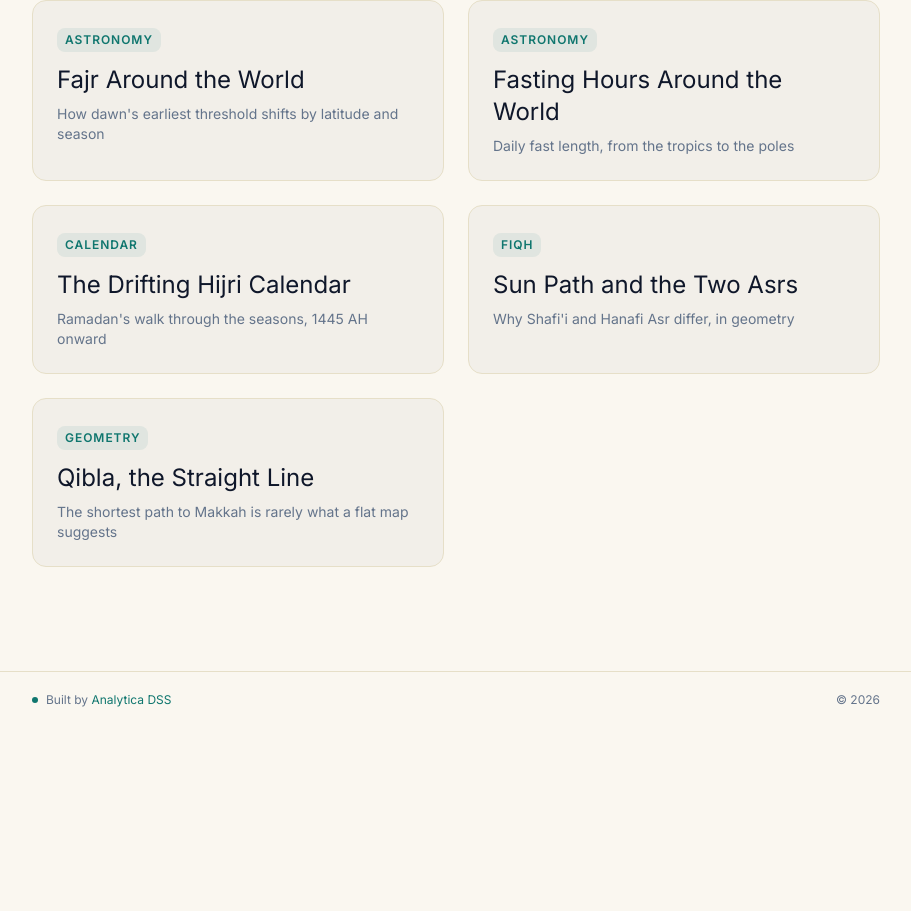
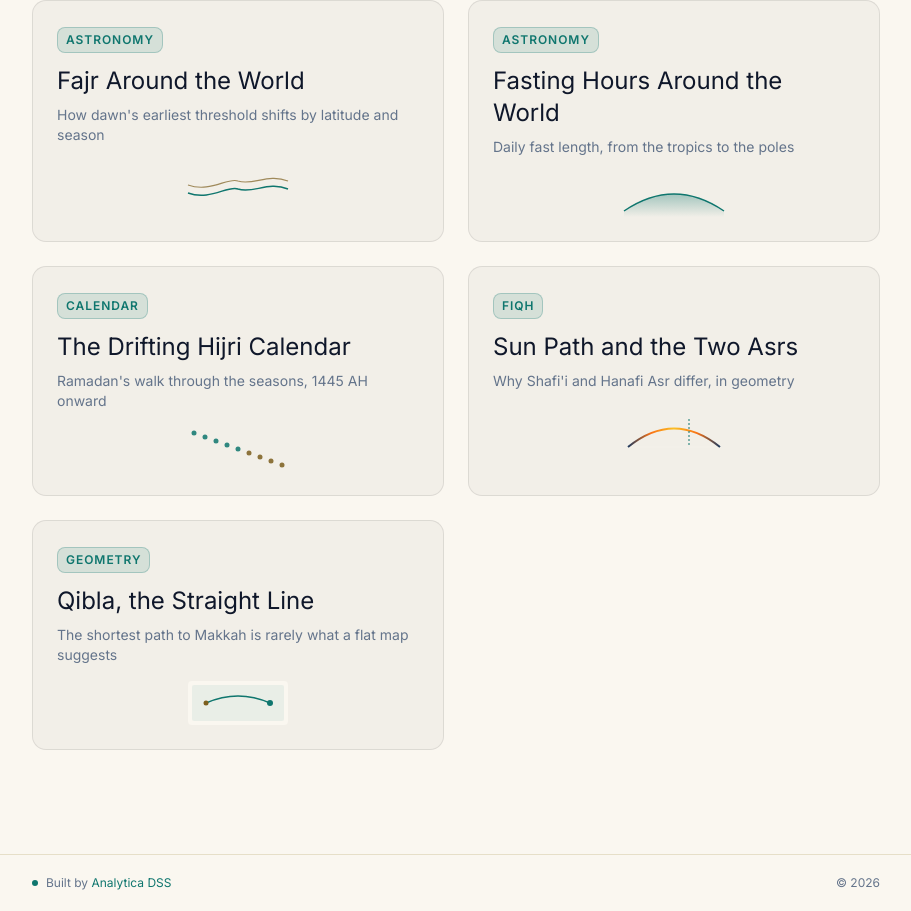
Before and after one commit to aousabdo/islamic-viz, a React (Vite) app: page /en/ in a window 1280 px wide. Shown: the part 273-1184 px from the top of the page, without its empty margins (184-1095 px from the left). Before the commit the page ends 1001 px from the top, so only its background shows below. Built offline with nearby package versions, Linux system fonts and the light colour scheme; a web font is replaced by a local one.

Commit message:
feat: glass VizCard with hover glow, mini chart previews, adaptive Chip

```diff
--- a/src/components/Chip.tsx
+++ b/src/components/Chip.tsx
@@ -1,7 +1,16 @@
+// src/components/Chip.tsx
 import type { ReactNode } from 'react';
+
 export default function Chip({ children }: { children: ReactNode }) {
   return (
-    <span className="inline-block text-xs uppercase tracking-[0.08em] font-semibold px-2 py-1 rounded-lg bg-[rgba(15,118,110,0.08)] text-accent">
+    <span
+      className="inline-block text-xs uppercase tracking-[0.08em] font-semibold px-2 py-1 rounded-lg"
+      style={{
+        background: 'color-mix(in srgb, var(--accent) 12%, transparent)',
+        color: 'var(--accent)',
+        border: '1px solid color-mix(in srgb, var(--accent) 25%, transparent)',
+      }}
+    >
       {children}
     </span>
   );
--- /dev/null
+++ b/src/components/MiniChart.tsx
@@ -0,0 +1,113 @@
+// src/components/MiniChart.tsx
+import type { VizSlug } from '../data/visualizations';
+
+/** Short unique prefix per slug for SVG gradient/filter IDs */
+const P: Record<VizSlug, string> = {
+  'fajr-globe':          'fg',
+  'fasting-hours':       'fh',
+  'hijri-drift':         'hd',
+  'sun-path-asr':        'sp',
+  'qibla-great-circle':  'qg',
+};
+
+export default function MiniChart({ slug }: { slug: VizSlug }) {
+  const p = P[slug];
+
+  switch (slug) {
+    case 'fajr-globe':
+      return (
+        <svg width="100%" height="44" viewBox="0 0 100 44" fill="none" aria-hidden="true">
+          {/* Fajr teal curve (U-shaped, lower in summer) */}
+          <path
+            d="M0 32 C22 40 40 24 50 28 C65 33 80 20 100 28"
+            stroke="var(--chart-1)"
+            strokeWidth="1.5"
+          />
+          {/* Sunrise gold curve (above Fajr) */}
+          <path
+            d="M0 24 C22 32 40 16 50 20 C65 25 80 12 100 20"
+            stroke="var(--chart-2)"
+            strokeWidth="1.2"
+            strokeOpacity="0.7"
+          />
+        </svg>
+      );
+
+    case 'fasting-hours':
+      return (
+        <svg width="100%" height="44" viewBox="0 0 100 44" fill="none" aria-hidden="true">
+          <defs>
+            <linearGradient id={`${p}-g`} x1="0" y1="0" x2="0" y2="1">
+              <stop offset="0%"   stopColor="var(--chart-1)" stopOpacity="0.35" />
+              <stop offset="100%" stopColor="var(--chart-1)" stopOpacity="0" />
+            </linearGradient>
+          </defs>
+          {/* Peak in summer (middle of year) */}
+          <path d="M0 38 Q50 4 100 38 L100 44 L0 44 Z" fill={`url(#${p}-g)`} />
+          <path d="M0 38 Q50 4 100 38" stroke="var(--chart-1)" strokeWidth="1.5" />
+        </svg>
+      );
+
+    case 'hijri-drift':
+      return (
+        <svg width="100%" height="44" viewBox="0 0 100 44" fill="none" aria-hidden="true">
+          {/* Diagonal scatter — teal for first half of Gregorian year, gold for second */}
+          {[0, 1, 2, 3, 4, 5, 6, 7, 8].map((i) => (
+            <circle
+              key={i}
+              cx={6 + i * 11}
+              cy={6 + (i * 4) % 36}
+              r={2.5}
+              fill={i < 5 ? 'var(--chart-1)' : 'var(--chart-2)'}
+              fillOpacity={0.85}
+            />
+          ))}
+        </svg>
+      );
+
+    case 'sun-path-asr':
+      return (
+        <svg width="100%" height="44" viewBox="0 0 100 44" fill="none" aria-hidden="true">
+          <defs>
+            <linearGradient id={`${p}-s`} x1="0" y1="0" x2="1" y2="0">
+              <stop offset="0%"   stopColor="#1e3a5f" />
+              <stop offset="25%"  stopColor="#f97316" />
+              <stop offset="50%"  stopColor="#fbbf24" />
+              <stop offset="75%"  stopColor="#f97316" />
+              <stop offset="100%" stopColor="#1e3a5f" />
+            </linearGradient>
+          </defs>
+          {/* Ground */}
+          <line x1="3" y1="40" x2="97" y2="40" stroke="rgba(255,255,255,0.12)" strokeWidth="1" />
+          {/* Sun arc with gradient stroke */}
+          <path d="M4 40 Q50 3 96 40" stroke={`url(#${p}-s)`} strokeWidth="2" />
+          {/* Asr marker */}
+          <line x1="65" y1="12" x2="65" y2="40" stroke="var(--chart-1)" strokeWidth="1" strokeDasharray="2 2" />
+        </svg>
+      );
+
+    case 'qibla-great-circle':
+      return (
+        <svg width="100%" height="44" viewBox="0 0 100 44" fill="none" aria-hidden="true">
+          {/* Ocean background */}
+          <rect width="100" height="44" fill="var(--bg)" rx="4" />
+          {/* Simplified land outline */}
+          <rect
+            x="4" y="4" width="92" height="36" rx="2"
+            fill="var(--map-land)"
+            stroke="rgba(255,255,255,0.08)"
+            strokeWidth="0.5"
+          />
+          {/* Great-circle arc */}
+          <path d="M18 22 Q50 8 82 22" stroke="var(--chart-1)" strokeWidth="1.5" />
+          {/* City dot */}
+          <circle cx="18" cy="22" r="2.5" fill="var(--chart-2)" />
+          {/* Makkah dot */}
+          <circle cx="82" cy="22" r="3" fill="var(--chart-1)" />
+        </svg>
+      );
+
+    default:
+      return null;
+  }
+}
--- a/src/components/VizCard.tsx
+++ b/src/components/VizCard.tsx
@@ -1,7 +1,10 @@
+// src/components/VizCard.tsx
+import { useState } from 'react';
 import { Link } from 'react-router-dom';
 import { useLang } from '../i18n/useLang';
 import type { VizSlug } from '../data/visualizations';
 import Chip from './Chip';
+import MiniChart from './MiniChart';
 
 type VizCardProps = {
   slug: VizSlug;
@@ -12,14 +15,53 @@ type VizCardProps = {
 
 export default function VizCard({ slug, title, subtitle, tag }: VizCardProps) {
   const { lang } = useLang();
+  const [hovered, setHovered] = useState(false);
+
   return (
     <Link
       to={`/${lang}/v/${slug}`}
-      className="block bg-surface rounded-2xl border border-rule p-6 hover:shadow-md transition no-underline text-ink"
+      className="relative block rounded-2xl p-6 no-underline overflow-hidden transition-all duration-300"
+      style={{
+        background: 'var(--surface)',
+        border: `1px solid ${hovered ? 'var(--border-h)' : 'var(--border)'}`,
+        color: 'var(--ink)',
+        boxShadow: hovered ? 'var(--glow-teal)' : 'none',
+        transform: hovered ? 'translateY(-2px)' : 'none',
+      }}
+      onMouseEnter={() => setHovered(true)}
+      onMouseLeave={() => setHovered(false)}
     >
-      <div className="mb-3"><Chip>{tag}</Chip></div>
-      <h3 className="text-2xl mb-2">{title}</h3>
-      <p className="text-ink-dim text-sm">{subtitle}</p>
+      {/* Radial shimmer — visible on hover */}
+      <div
+        className="absolute inset-0 rounded-2xl pointer-events-none transition-opacity duration-300"
+        style={{
+          background:
+            'radial-gradient(ellipse at 50% 0%, rgba(77,222,204,0.07) 0%, transparent 60%)',
+          opacity: hovered ? 1 : 0,
+        }}
+      />
+
+      <div className="mb-3">
+        <Chip>{tag}</Chip>
+      </div>
+
+      <h3 className="text-2xl mb-2" style={{ color: 'var(--ink)' }}>
+        {title}
+      </h3>
+
+      <p className="text-sm mb-4" style={{ color: 'var(--ink-dim)' }}>
+        {subtitle}
+      </p>
+
+      <MiniChart slug={slug} />
+
+      {/* Hover arrow */}
+      <span
+        className="absolute bottom-4 right-5 text-lg transition-opacity duration-200"
+        style={{ color: 'var(--accent)', opacity: hovered ? 1 : 0 }}
+      >
+        →
+      </span>
     </Link>
   );
 }
```
